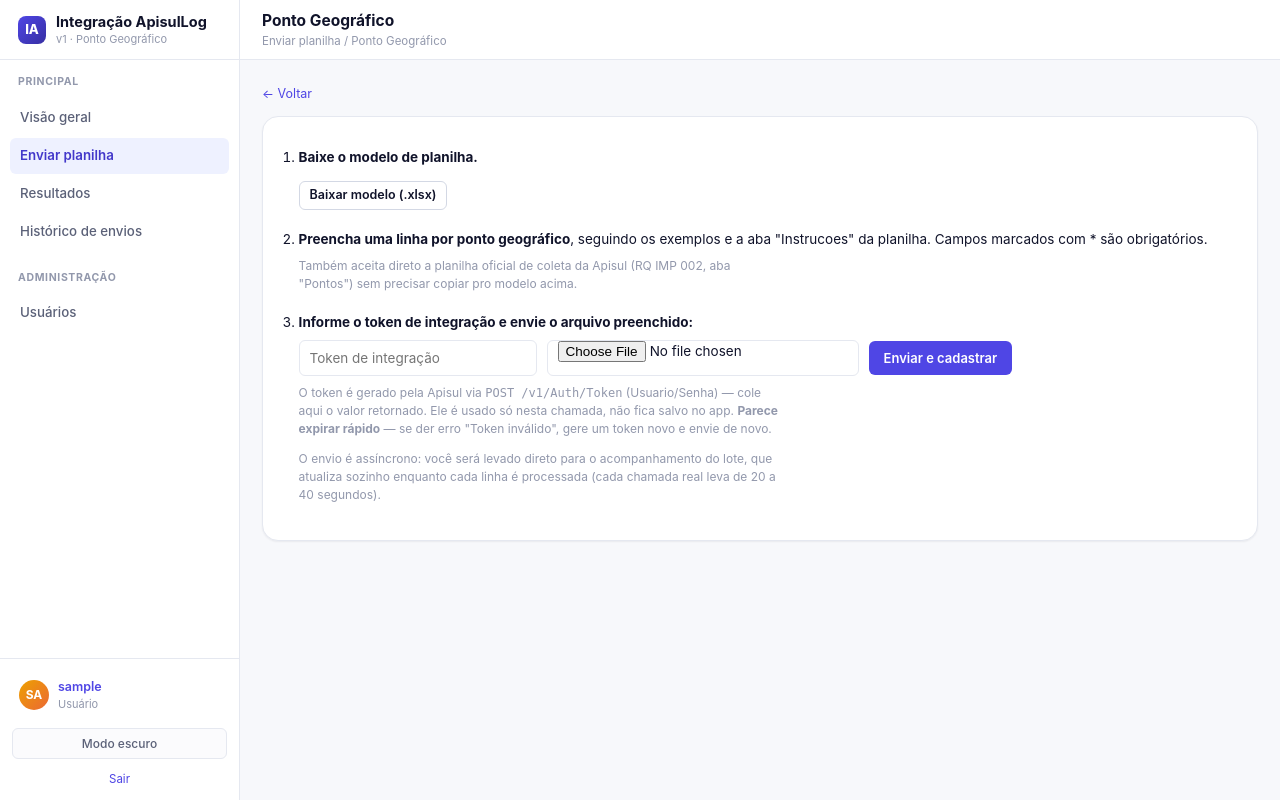
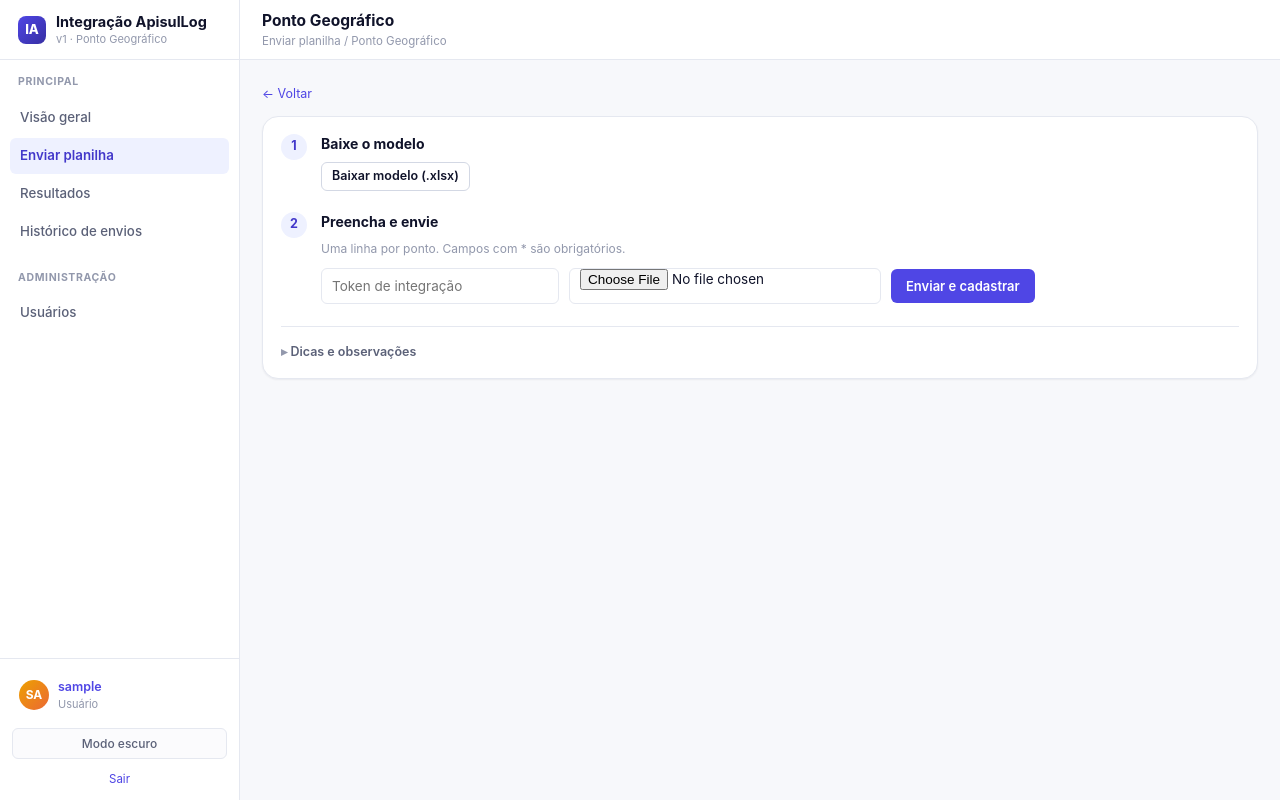
Before and after one commit to eduardogoncalves2706/edg-integracao, a Flask app: page /cadastros/ponto-geografico/ in a window 1280 px wide. Run offline with Flask 3, Linux system fonts and the light colour scheme; the visitor is signed in with stand-in values (Sample User, id 1).

Commit message:
Limpa a tela de envio do Ponto Geografico: fluxo em 2 passos + observacoes secundarias recolhiveis
Texto de ajuda estava duplicado e competindo com o formulario principal.
Passa pra um layout de passos numerados (baixar -> preencher e enviar) e
move detalhes secundarios (planilha oficial, token expirando, assincrono)
pra um <details> recolhido por padrao.

Nao deployado ainda (aguardando confirmacao, app em uso).

Co-Authored-By: Claude Sonnet 5 <noreply@anthropic.com>

```diff
--- a/app/static/style.css
+++ b/app/static/style.css
@@ -358,6 +358,26 @@ label { font-size: 12.5px; font-weight: 600; color: var(--text-secondary); }
 
 .voltar { display: inline-block; margin-bottom: 12px; font-size: 12.5px; }
 .ajuda-campo { color: var(--text-muted); font-size: 12px; max-width: 480px; margin-top: 8px; }
-.passos { padding-left: 1.1rem; }
-.passos li { margin-bottom: 1.2rem; font-size: 13.5px; }
-.form-upload { display: flex; flex-wrap: wrap; gap: 10px; align-items: center; margin-top: 8px; }
+.form-upload { display: flex; flex-wrap: wrap; gap: 10px; align-items: center; }
+
+/* ---- fluxo de upload em passos ---- */
+.upload-steps { display: flex; flex-direction: column; gap: 20px; }
+.upload-step { display: flex; gap: 14px; align-items: flex-start; }
+.upload-step-num {
+  width: 26px; height: 26px; border-radius: 50%; background: var(--brand-50); color: var(--brand-600);
+  display: flex; align-items: center; justify-content: center; font-size: 12.5px; font-weight: 700;
+  flex-shrink: 0; margin-top: 1px;
+}
+.upload-step-body { flex: 1; min-width: 0; }
+.upload-step-title { font-size: 14px; font-weight: 700; margin-bottom: 8px; }
+
+/* ---- disclosure de observações secundárias ---- */
+.detalhes-secundarios { margin-top: 22px; padding-top: 16px; border-top: 1px solid var(--border); }
+.detalhes-secundarios summary {
+  cursor: pointer; font-size: 12.5px; font-weight: 600; color: var(--text-secondary); list-style: none;
+}
+.detalhes-secundarios summary::-webkit-details-marker { display: none; }
+.detalhes-secundarios summary::before { content: "▸ "; color: var(--text-muted); }
+.detalhes-secundarios[open] summary::before { content: "▾ "; }
+.detalhes-secundarios ul { margin: 10px 0 0; padding-left: 18px; color: var(--text-muted); font-size: 12.5px; }
+.detalhes-secundarios li { margin-bottom: 6px; }
--- a/app/templates/ponto_geografico.html
+++ b/app/templates/ponto_geografico.html
@@ -6,38 +6,36 @@
 <a class="voltar" href="{{ url_for('dashboard.selecionar_cadastro') }}">&larr; Voltar</a>
 
 <div class="card card-pad">
-  <ol class="passos">
-    <li>
-      <strong>Baixe o modelo de planilha.</strong>
-      <p><a class="btn btn-secondary btn-sm" href="{{ url_for('ponto_geografico.baixar_modelo') }}">Baixar modelo (.xlsx)</a></p>
-    </li>
-    <li>
-      <strong>Preencha uma linha por ponto geográfico</strong>, seguindo os exemplos e a aba
-      "Instrucoes" da planilha. Campos marcados com * são obrigatórios.
-      <p class="ajuda-campo">
-        Também aceita direto a planilha oficial de coleta da Apisul (RQ IMP
-        002, aba "Pontos") sem precisar copiar pro modelo acima.
-      </p>
-    </li>
-    <li>
-      <strong>Informe o token de integração e envie o arquivo preenchido:</strong>
-      <form method="post" action="{{ url_for('ponto_geografico.enviar') }}" enctype="multipart/form-data" class="form-upload">
-        <input type="text" name="token" placeholder="Token de integração" inputmode="numeric" required>
-        <input type="file" name="planilha" accept=".xlsx" required>
-        <button class="btn btn-primary" type="submit">Enviar e cadastrar</button>
-      </form>
-      <p class="ajuda-campo">
-        O token é gerado pela Apisul via <code>POST /v1/Auth/Token</code>
-        (Usuario/Senha) — cole aqui o valor retornado. Ele é usado só nesta
-        chamada, não fica salvo no app. <strong>Parece expirar rápido</strong> —
-        se der erro "Token inválido", gere um token novo e envie de novo.
-      </p>
-      <p class="ajuda-campo">
-        O envio é assíncrono: você será levado direto para o acompanhamento
-        do lote, que atualiza sozinho enquanto cada linha é processada
-        (cada chamada real leva de 20 a 40 segundos).
-      </p>
-    </li>
-  </ol>
+  <div class="upload-steps">
+    <div class="upload-step">
+      <div class="upload-step-num">1</div>
+      <div class="upload-step-body">
+        <div class="upload-step-title">Baixe o modelo</div>
+        <a class="btn btn-secondary btn-sm" href="{{ url_for('ponto_geografico.baixar_modelo') }}">Baixar modelo (.xlsx)</a>
+      </div>
+    </div>
+
+    <div class="upload-step">
+      <div class="upload-step-num">2</div>
+      <div class="upload-step-body">
+        <div class="upload-step-title">Preencha e envie</div>
+        <div class="ajuda-campo" style="margin:0 0 10px">Uma linha por ponto. Campos com * são obrigatórios.</div>
+        <form method="post" action="{{ url_for('ponto_geografico.enviar') }}" enctype="multipart/form-data" class="form-upload">
+          <input type="text" name="token" placeholder="Token de integração" inputmode="numeric" required>
+          <input type="file" name="planilha" accept=".xlsx" required>
+          <button class="btn btn-primary" type="submit">Enviar e cadastrar</button>
+        </form>
+      </div>
+    </div>
+  </div>
+
+  <details class="detalhes-secundarios">
+    <summary>Dicas e observações</summary>
+    <ul>
+      <li>Também aceita direto a planilha oficial de coleta da Apisul (RQ IMP 002, aba "Pontos").</li>
+      <li>O token é gerado pela Apisul (<code>POST /v1/Auth/Token</code>) e parece expirar rápido — se der "Token inválido", gere um novo e envie de novo.</li>
+      <li>O envio é assíncrono: a próxima tela acompanha o progresso sozinha (cada linha leva de 20 a 40s pra processar).</li>
+    </ul>
+  </details>
 </div>
 {% endblock %}
```
